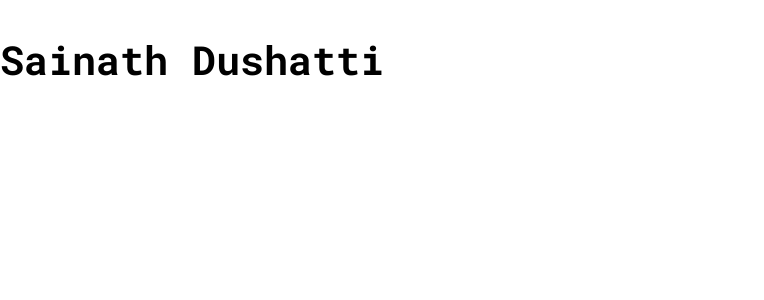
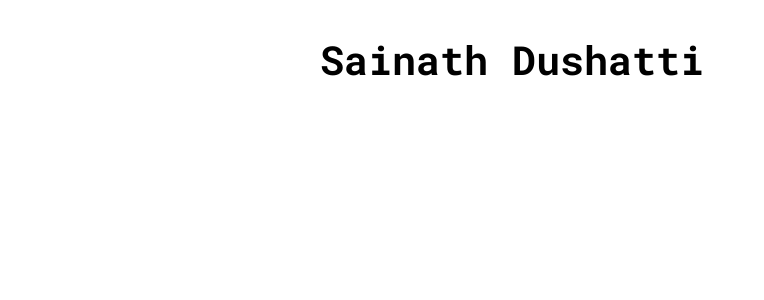
Before and after one commit to sainathd07/sainathdushatti.com, a React (Create React App) app: page / in a window 1280 px wide. Shown: the top 300 px of the page, without its empty margins (0-764 px from the left). Built offline with nearby package versions, Linux system fonts and the light colour scheme.

Commit message:
centered the content on large screens

```diff
--- a/src/App.js
+++ b/src/App.js
@@ -3,7 +3,8 @@ import Title from './components/Title'
 
 const App = () => {
   return (
-    <Title />
+    <div className='lg:max-w-[50%] lg:m-auto mx-2 '><Title /></div>
+
   )
 }
 
```
